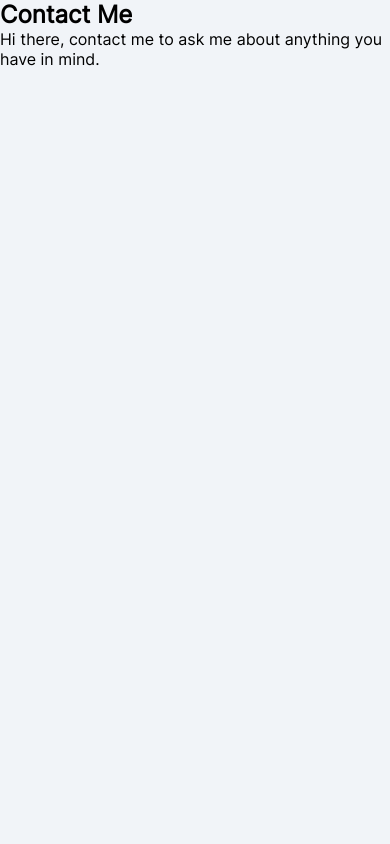
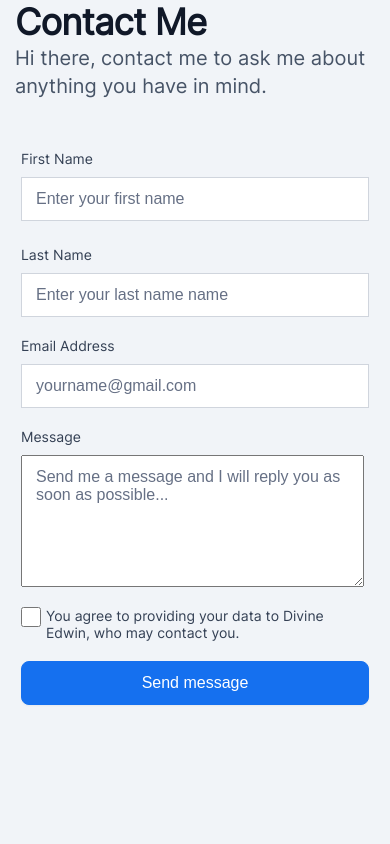
Before and after one commit to Cheeh1/zuri-first-task, a React (Vite) app: page /contact in a window 390 px wide. Shown: the top 844 px of the page. Built offline with nearby package versions, Linux system fonts and the light colour scheme.

Commit message:
contact Me
styled contact Me page and made it responsive

```diff
--- a/src/App.css
+++ b/src/App.css
@@ -132,8 +132,114 @@ hr {
   margin-top: 15px;
 }
 
+/*Contact styling*/
+.contact-container {
+  display: flex;
+  flex-direction: column;
+  gap: 50px;
+  align-items: center;
+  margin-top: 50px;
+}
+
+.contact {
+  display: flex;
+  flex-direction: column;
+  margin-left: -100px;
+}
+
+.contact-header {
+  font-size: 3.6rem;
+  font-weight: 600;
+  color: #101828;
+  letter-spacing: -0.02em;
+}
+
+.contact-txt {
+  font-size: 2.0rem;
+  font-weight: 400;
+  color: #475467;
+}
+
+.form-item {
+  display: flex;
+  flex-direction: column;
+  gap: 20px;
+}
+
+.form-flex {
+  display: flex;
+  gap: 25px;
+}
+
+.form-flex-1 {
+  display: flex;
+  flex-direction: column;
+  gap: 10px;
+}
+
+.form-label {
+  color: #344054;
+  font-size: 1.4rem;
+}
+
+.txt-field {
+  border: 1px solid #D0D5DD;
+  background-color: #FFFFFF;
+  width: 348px;
+  height: 44px;
+  padding: 10px 14px;
+  font-size: 1.6rem;
+}
+
+.txt-field::placeholder, .message-field::placeholder, .email-field::placeholder {
+  font-size: 1.6rem;
+  color: #667085;
+  font-family: sans-serif;
+}
+
+.email-field {
+  width: 720px;
+  height: 44px;
+  border: 1px solid #D0D5DD;
+  background-color: #FFFFFF;
+  padding: 10px 14px;
+  font-size: 1.6rem;
+}
+
+.message-field {
+  min-width: 720px;
+  max-width: 720px;
+  min-height: 132px;
+  max-height: 132px;
+  padding: 12px 14px;
+  font-size: 1.6rem;
+}
+
+.check-box-input {
+  display: flex;
+  gap: 5px;
+}
+
+.check-box {
+  width: 20px;
+  height: 20px;
+  border: 2px solid #667085;
+}
+
+.form-btn {
+  background-color: #1570EF;
+  border: 1px solid #1570EF;
+  border-radius: 8px;
+  box-shadow: 0px 1px 2px rgba(16, 24, 40, 0.05);
+  width: 720px;
+  height: 48px;
+  color: #FFFFFF;
+  font-size: 1.6rem;
+  cursor: pointer;
+}
+
 /* Responsiveness for Mobile View*/
-@media screen and (max-width: 649px) {
+@media screen and (max-width: 750px) {
   .container {
     margin: auto;
     padding-top: 50px;
@@ -164,10 +270,44 @@ hr {
     gap: 20px;
     align-items: center;
   }
+
+  /* Contact*/
+  .contact-container {
+    margin: auto;
+    align-items: center;
+  }
+
+  .contact {
+    margin-left: 15px;
+  }
+
+  .contact-txt {
+    line-height: 28px;
+  }
+
+  .form-flex {
+    flex-direction: column;
+  }
+
+  .email-field, .form-btn {
+    width: 348px;
+    height: 44px;
+  }
+
+  .message-field {
+    min-width: 343px;
+    max-width: 343px;
+    min-height: 132px;
+    max-height: 132px;
+  }
+
+  .check-box-label {
+    width: 300px;
+  }
 }
 
 /* Responsiveness for Tablet and mini pc view*/
-@media screen and (max-width: 1290px) and (min-width: 650px) {
+@media screen and (max-width: 1290px) and (min-width: 751px) {
   .container {
     margin: auto;
     padding-top: 50px;
--- a/src/App.jsx
+++ b/src/App.jsx
@@ -6,10 +6,6 @@ import './App.css'
 function App() {
 
   return (
-    // <div>
-    //   < Home />
-    //   < Contact />
-    // </div>
     <Router>
       <Routes>
           <Route path='/' element={<Home />} />
--- a/src/components/Contact.jsx
+++ b/src/components/Contact.jsx
@@ -1,18 +1,55 @@
 import React from 'react'
+import Footer from './Footer'
 
 function Contact() {
-    return (
-        <div>
-            <div>
-                <h2>Contact Me</h2>
-                <p>Hi there, contact me to ask me about anything you have in mind.</p>
-            </div>
-           <form>
-                <label>
+  return (
+    <div className="contact-container">
+      <div className="contact">
+        <h2 className="contact-header">Contact Me</h2>
+        <p className="contact-txt">
+          Hi there, contact me to ask me about anything you have in mind.
+        </p>
+      </div>
 
-                </label>
-           </form>
-        </div>
-    )
+      <form className='form-item'>
+        <section className='form-flex'>
+          <div className='form-flex-1'>
+            <label className='form-label'>First Name</label>
+            <input type="text" name="" placeholder='Enter your first name' className='txt-field' id="first_name" />
+          </div>
+          <div className='form-flex-1'>
+            <label className='form-label'>Last Name</label>
+            <input type="text" name="" placeholder='Enter your last name name' className='txt-field' id="last_name" />
+          </div>
+        </section>
+
+        <section className='form-flex-1'>
+          <label className='form-label'>Email Address</label>
+          <input type="text" placeholder='yourname@gmail.com' name="" className='email-field' id="email" />
+        </section>
+
+        <section className='form-flex-1'>
+          <label className='form-label'>Message</label>
+          <textarea
+            id='message'
+            className='message-field'
+            placeholder='Send me a message and I will reply you as soon as possible...'
+          >
+
+          </textarea>
+        </section>
+
+        <section className='check-box-input'>
+          <input type="checkbox" className='check-box' name="" id="checkbox" />
+          <label className='form-label check-box-label'>You agree to providing your data to Divine Edwin, who may contact you.</label>
+        </section>
+
+        <section>
+          <button type='submit' className='form-btn'>Send message</button>
+        </section>
+      </form>
+      < Footer />
+    </div>
+  );
 }
 export default Contact;
--- /dev/null
+++ b/src/components/Footer.jsx
@@ -0,0 +1,16 @@
+import React from 'react'
+import { zuri, logo } from '../assets'
+
+function Footer() {
+    return (
+        <footer>
+          <hr />
+          <div className="footer-items">
+            <img className="footer-img" src={zuri} alt="zuri-logo" />
+            <p className="footer-items-txt">HNG Internship 9 Frontend Task</p>
+            <img className="footer-img" src={logo} alt="IaG-logo" />
+          </div>
+        </footer>
+    )
+}
+export default Footer;
--- a/src/components/Home.jsx
+++ b/src/components/Home.jsx
@@ -1,6 +1,7 @@
 import React from 'react'
-import { profile, github, slack, share, zuri, logo } from '../assets'
+import { profile, github, slack, share } from '../assets'
 import { Link } from 'react-router-dom'
+import Footer from './Footer'
 
 function Home() {
     return (
@@ -75,7 +76,11 @@ function Home() {
             <p className="link-txt">Design Books</p>
           </a>
 
-          <Link to="/contact" className="link-item" id="contact" href='/contact'>
+          <Link
+            to="/contact"
+            className="link-item"
+            id="contact"
+          >
             <p className="link-txt">Contact Me</p>
           </Link>
 
@@ -97,14 +102,7 @@ function Home() {
           </div>
         </section>
 
-        <footer>
-          <hr />
-          <div className="footer-items">
-            <img className="footer-img" src={zuri} alt="zuri-logo" />
-            <p className="footer-items-txt">HNG Internship 9 Frontend Task</p>
-            <img className="footer-img" src={logo} alt="IaG-logo" />
-          </div>
-        </footer>
+        < Footer />
       </div>
     );
 }
```
